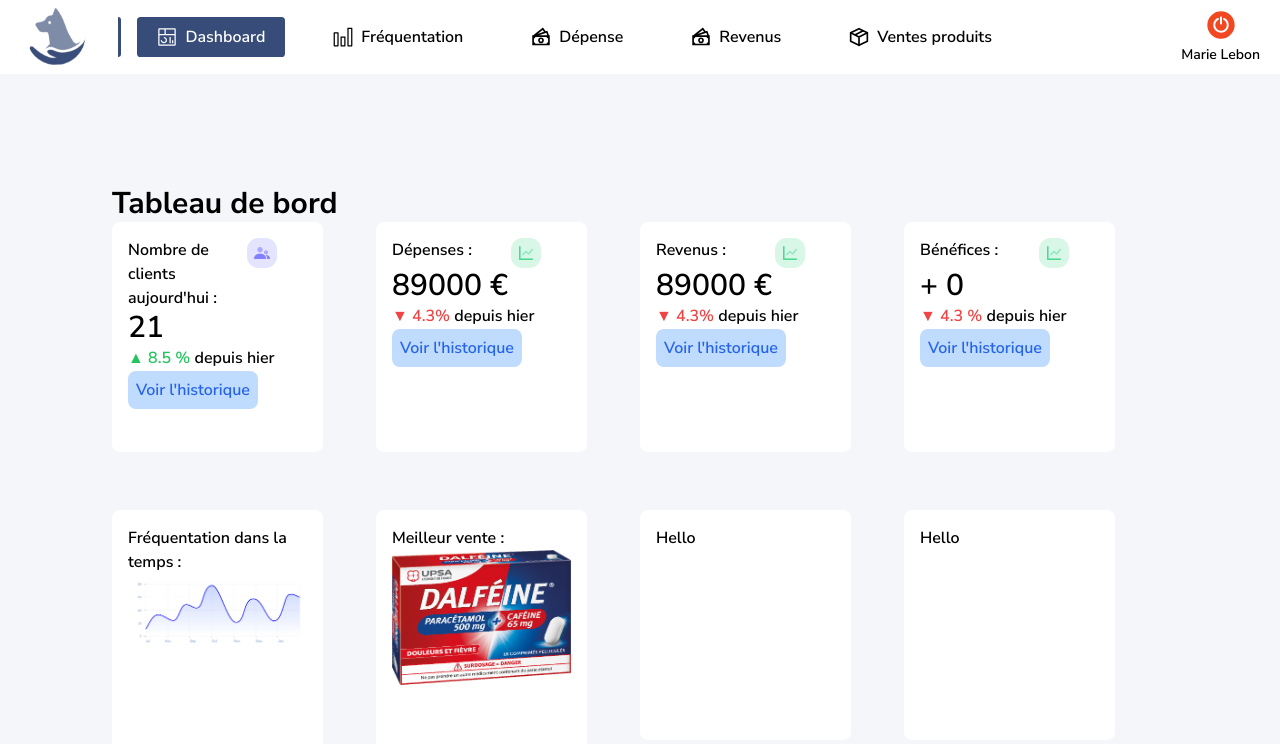
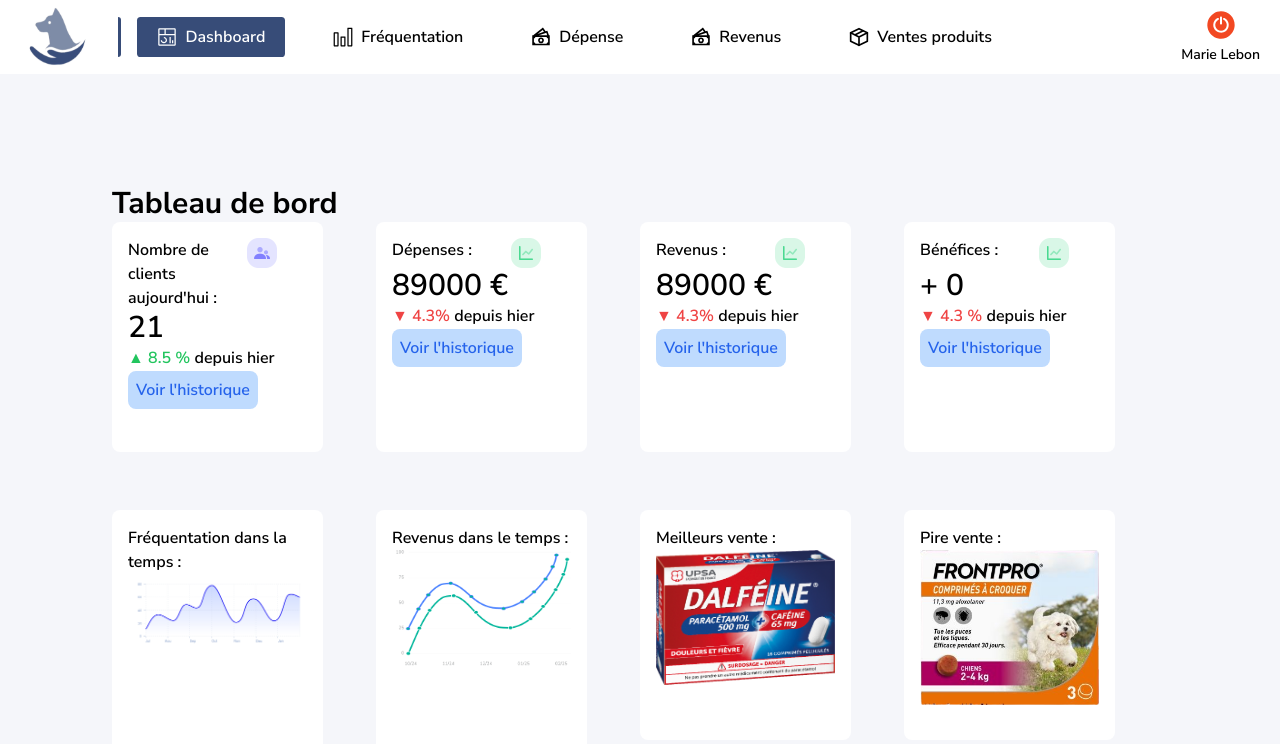
Before and after one commit to Lasergtx/react_logiciel_clinique, a Next.js app: page /dashboard in a window 1280 px wide. Shown: the top 744 px of the page. Built offline with nearby package versions, Linux system fonts and the light colour scheme.

Commit message:
Refonte cases

```diff
--- a/app/dashboard/page.js
+++ b/app/dashboard/page.js
@@ -44,11 +44,7 @@
           </div>
           <div className="bg-white rounded-lg p-4 w-[80%]">
             <p>Fréquentation dans la temps :</p>
-            <Image
-              className=""
-              src={clientChart}
-              alt="Picture of the author"
-            />
+            <Image className="" src={clientChart} alt="Picture of the author" />
           </div>
         </div>
         <div className="grid grid-rows-2">
@@ -75,12 +71,12 @@
             </div>
           </div>
           <div className="bg-white rounded-lg p-4 w-[80%]">
-            <p>Meilleur vente :</p>
+            <p>Revenus dans le temps :</p>
             <Image
-                className=""
-                src={meilleurIcone}
-                alt="Picture of the author"
-              />
+              className=""
+              src={revenueChart}
+              alt="Picture of the author"
+            />
           </div>
         </div>
         <div className="grid grid-rows-2">
@@ -107,7 +103,12 @@
             </div>
           </div>
           <div className="bg-white rounded-lg p-4 w-[80%] h-[80%]">
-            <p>Hello</p>
+            <p className="col-span-2">Meilleurs vente :</p>
+            <Image
+              className=""
+              src={meilleurIcone}
+              alt="Picture of the author"
+            />
           </div>
         </div>
         <div className="grid grid-rows-2">
@@ -134,7 +135,12 @@
             </div>
           </div>
           <div className="bg-white rounded-lg p-4 w-[80%] h-[80%]">
-            <p>Hello</p>
+            <p className="col-span-2">Pire vente :</p>
+            <Image
+              className=""
+              src={pireIcone}
+              alt="Picture of the author"
+            />
           </div>
         </div>
       </div>
```
Also changed, not shown: public/images/pire.png.
